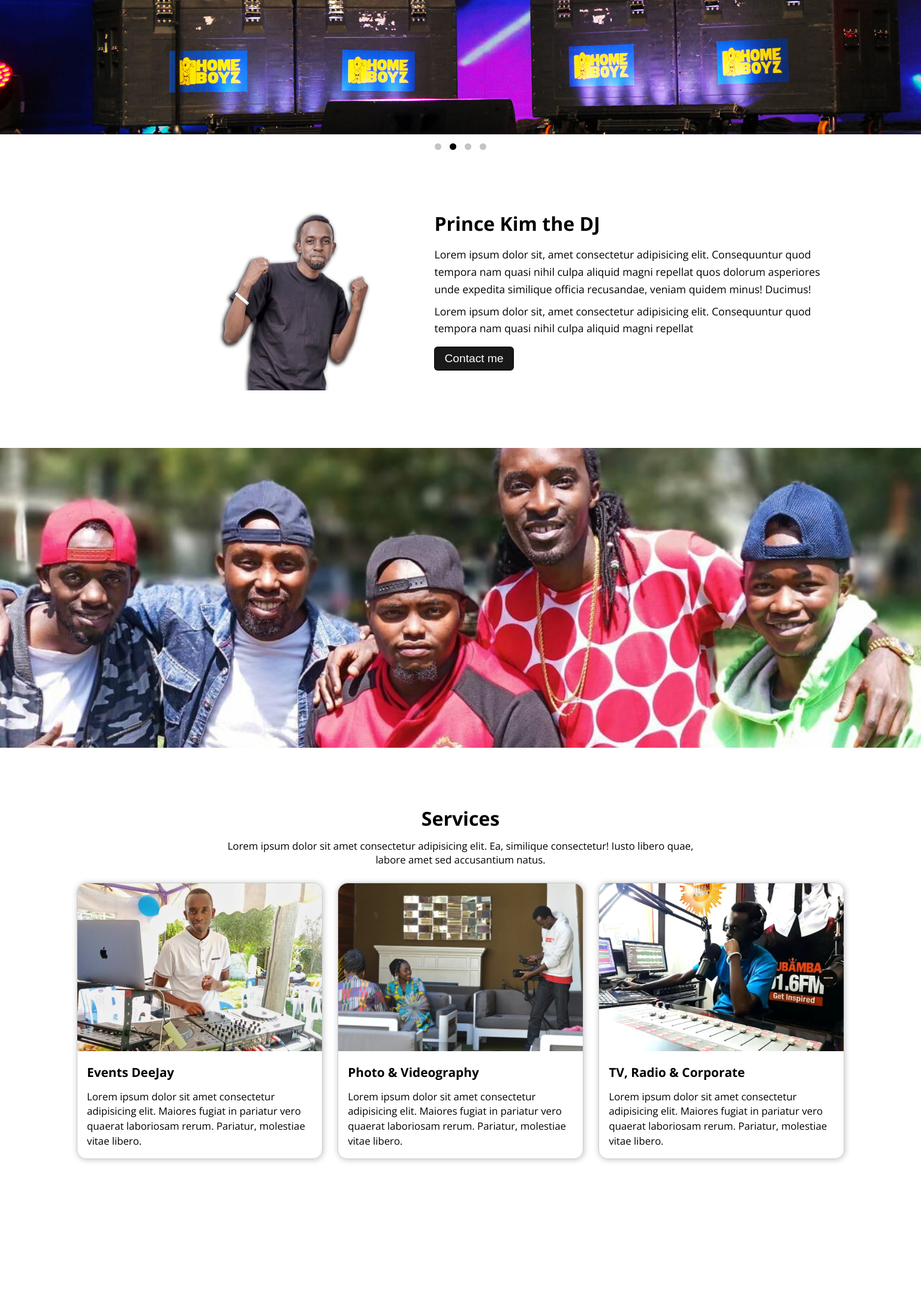
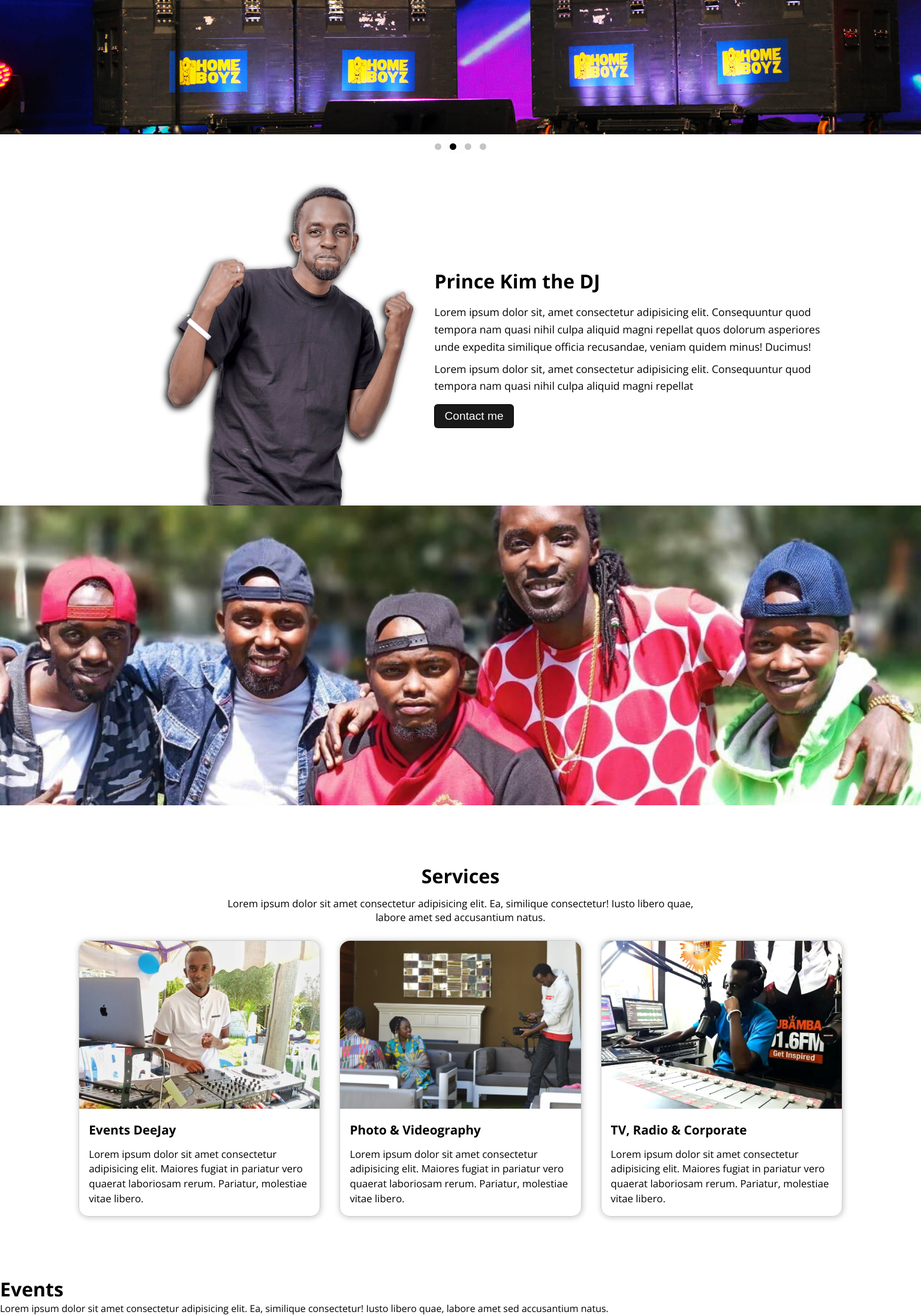
Before and after one commit to david-commit/dj-portfolio, a Next.js app: page / in a window 1536 px wide. Shown: the part 576-2769 px from the top of the page at 60% size. Before the commit the page ends 2608 px from the top, so only its background shows below. Built offline with nearby package versions, Linux system fonts and the light colour scheme.

Commit message:
Scaled home about image

```diff
--- a/src/pages/index.js
+++ b/src/pages/index.js
@@ -185,6 +185,16 @@
           </div>
         </section>
         {/* ========== SERVICES ========== */}
+        {/* ========== EVENTS ========== */}
+        <div className='home-events-main-container'>
+          <h1>Events</h1>
+          <p>
+            Lorem ipsum dolor sit amet consectetur adipisicing elit. Ea,
+            similique consectetur! Iusto libero quae, labore amet sed
+            accusantium natus.
+          </p>
+        </div>
+        {/* ========== EVENTS ========== */}
       </div>
     </>
   );
--- a/src/styles/Home.css
+++ b/src/styles/Home.css
@@ -375,10 +375,19 @@
 @media (min-width: 1200px) {
   .home-about-container {
     justify-content: space-evenly;
+    margin-top: 12rem;
   }
+
   .home-about-image {
     width: 40%;
     text-align: right;
+    overflow: unset;
+    position: relative;
+    z-index: -10;
+  }
+
+  .home-about-image img {
+    scale: 1.4;
   }
 
   .home-about-text {
@@ -404,7 +413,7 @@
   }
 
   .home-service {
-    margin: 0.2rem 0.8rem;
+    margin: 0.2rem 0.9rem;
   }
 
   .home-service img {
@@ -431,6 +440,10 @@
 @media (min-width: 1500px) {
   .slide {
     height: 700px;
+  }
+
+  .home-about-image img {
+    scale: 1.7;
   }
 
   .home-about-text h2 {
@@ -465,7 +478,7 @@
   }
 
   .home-service {
-    margin: 0.2rem 0.8rem;
+    margin: 0.2rem 1rem;
   }
 
   .home-service img {
```
